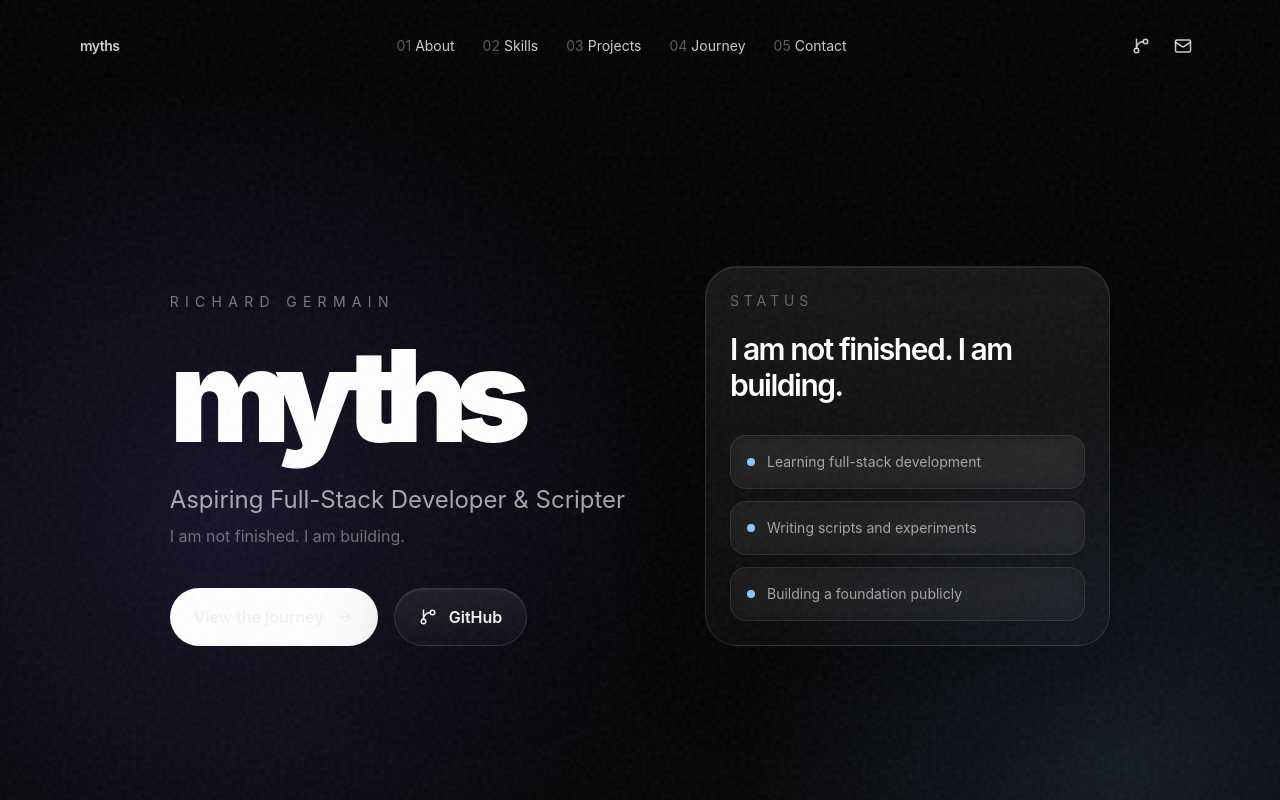
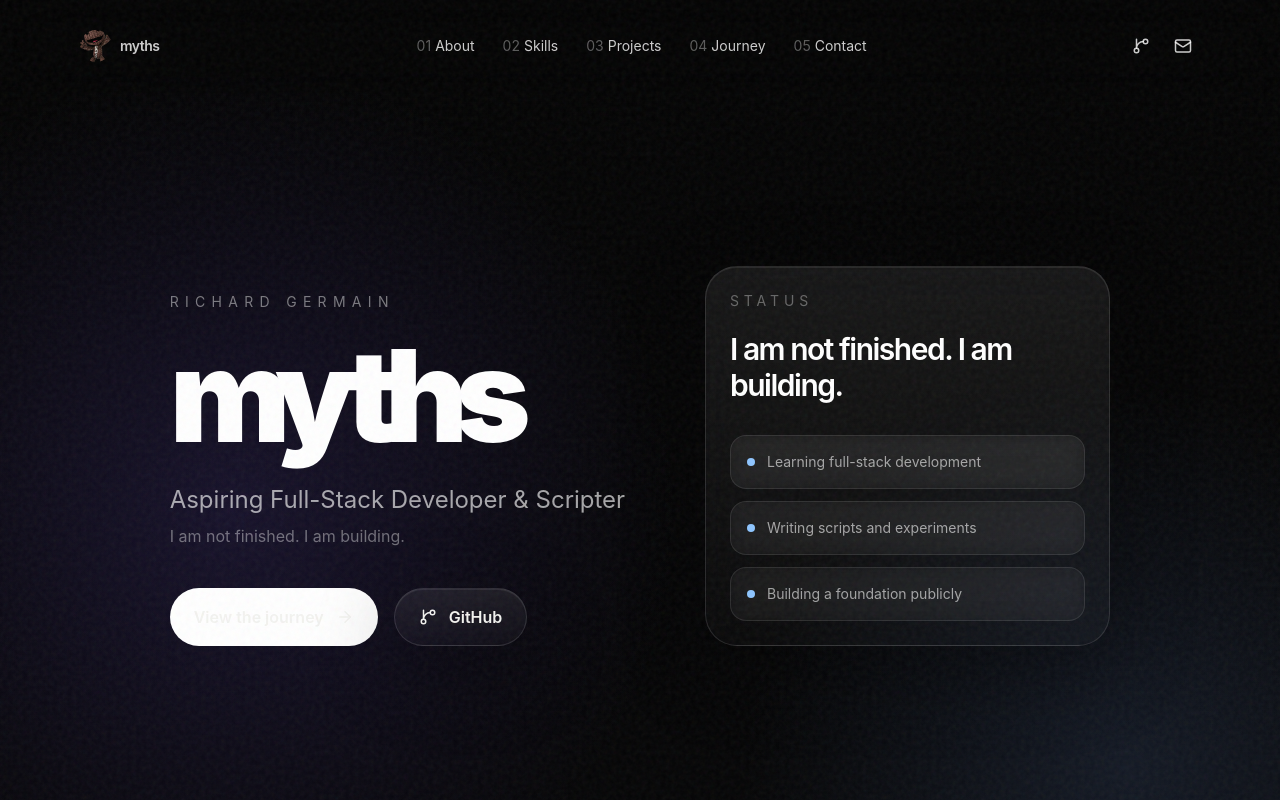
Before and after one commit to soics/myths-portfolio, a React (Vite) app: page / in a window 1280 px wide. Shown: the top 800 px of the page. Built offline with nearby package versions, Linux system fonts and the light colour scheme; no server answers.

Commit message:
Add Sackboy icon to header nav

```diff
--- a/src/components/Primitives.tsx
+++ b/src/components/Primitives.tsx
@@ -18,7 +18,7 @@ export function Header() {
   return (
     <motion.header style={{ backgroundColor: bg, borderColor: border }} className="fixed left-0 right-0 top-0 z-30 border-b border-transparent px-4 py-4 backdrop-blur-xl">
       <nav className="mx-auto flex max-w-6xl items-center justify-between gap-4 rounded-full px-4 py-3 text-sm text-white/80">
-        <a className="focus-ring rounded-full font-semibold tracking-[-0.04em] text-white" href="#top" aria-label="Back to top">{site.name}</a>
+        <a className="focus-ring flex items-center gap-2 rounded-full font-semibold tracking-[-0.04em] text-white" href="#top" aria-label="Back to top"><img src="/sackboy.png" alt="" className="h-8 w-8 rounded-full object-cover" />{site.name}</a>
         <div className="hidden items-center gap-1 md:flex">
           {links.map(([number, label, href]) => (
             <a key={href} href={href} className="focus-ring rounded-full px-3 py-2 transition hover:bg-white/10 hover:text-white">
```
Also changed, not shown: public/sackboy.png (added).
